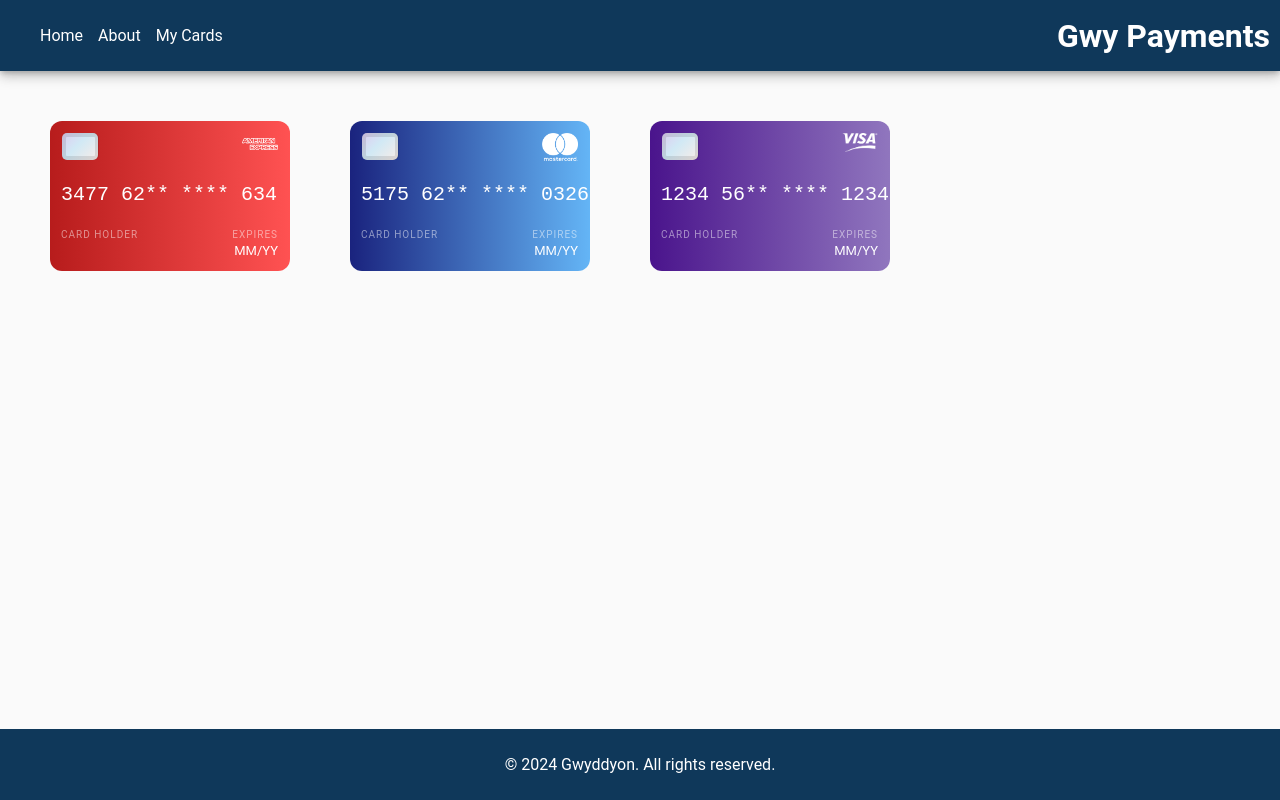
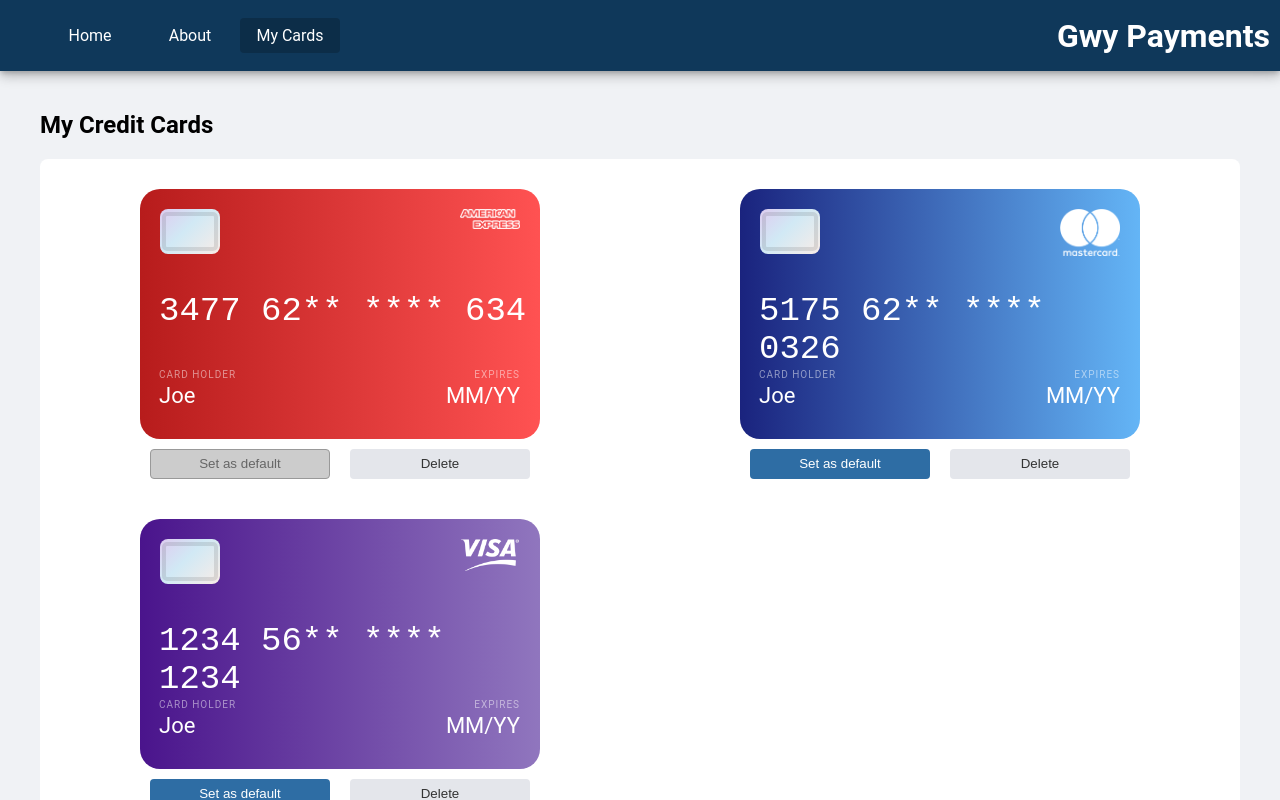
Before and after one commit to Gwyddyonx/gwy-payment, a React (Create React App) app: page / in a window 1280 px wide. Shown: the top 800 px of the page. Built offline with nearby package versions, Linux system fonts and the light colour scheme.

Commit message:
my cards designs + buttons

```diff
--- a/src/App.css
+++ b/src/App.css
@@ -4,11 +4,12 @@
   /* También puedes usar format('opentype') o format('woff') dependiendo del formato de la fuente */
 }
 
-html, body {
+html,
+body {
   margin: 0;
   padding: 0;
   font-family: 'Roboto', sans-serif;
-  background-color: #fafafa;
+  background-color: #F0F2F5;
   min-height: 100vh;
 }
 
@@ -27,7 +28,7 @@ html, body {
   color: #fff;
 }
 
-nav{
+nav {
   margin-left: 30px;
 }
 
@@ -35,23 +36,37 @@ nav ul {
   list-style: none;
   padding: 0;
   display: flex;
+  margin-top: 8px;
+  margin-bottom: 8px;
 }
 
 nav li {
-  margin-right: 15px;
+  width: 100px;
+  align-items: center;
+  text-align: center;
+  height: 35px;
+  border-radius: 4px;
+  display: flex;
+}
+
+.menu-selected {
+  background: rgba(0, 0, 0, .2);
 }
 
 nav a {
   text-decoration: none;
   color: #fff;
   transition: color 0.3s ease;
+  width: 100%;
 }
 
 nav a:hover {
-  color: #4c545a;
+  color: #b6b6b6;
 }
 
 .content {
+  max-width: 1280px;
+  margin: auto;
   padding: 20px;
   display: flex;
   flex-direction: column;
@@ -66,16 +81,98 @@ nav a:hover {
 }
 
 .footer {
-  background-color: #0F385A;/*#673ab7;*/
+  background-color: #0F385A;
+  /*#673ab7;*/
   padding: 10px;
   text-align: center;
   color: #fff;
 }
 
-.my-cards{
+.my-cards {
   display: flex;
+  flex-wrap: wrap;
 }
 
-.card-container{
-  margin: 30px;
+.card-container {
+  margin-top: 30px;
+  width: 50%;
 }
+
+.card-credits {
+  background: #fff;
+  border-radius: 8px;
+  position: relative;
+}
+
+.btn{
+  min-width: 100px;
+  min-height: 30px;
+  background: #2e6da4;
+  color: #fff;
+  border: none;
+  border-radius: 4px;
+}
+
+.btn-w{
+  min-width: 100px;
+  min-height: 30px;
+  background: #fff;
+  color: #000;
+  border: none;
+  border-radius: 4px;
+}
+
+.btn:hover{
+  cursor: pointer;
+  opacity: 0.8;
+  color: #e4e4e4;
+}
+
+.default-button{
+  width: 30%;
+  margin: 10px;
+  display: block;
+  margin-top: 10px;
+}
+
+.default-button:disabled,
+.default-button[disabled]{
+  border: 1px solid #999999;
+  background-color: #cccccc;
+  color: #666666;
+}
+
+.delete-button{
+  background: #E4E6EB;
+  width: 30%;
+  margin: 10px;
+  display: block;
+  margin-top: 10px;
+  color: #333333;
+}
+
+.delete-button:hover{
+  background: #bec0c5;
+  color: #000000;
+}
+
+.card-options{
+  display: flex;
+  flex-wrap: nowrap;
+  justify-content: center;
+}
+
+
+.new-card-button{
+
+}
+
+.save-button{
+  margin: 20px;
+}
+
+.options-container{
+  display: flex;
+  align-items: center;
+  justify-content: flex-end;
+}
--- a/src/components/CreditCard.css
+++ b/src/components/CreditCard.css
@@ -3,6 +3,7 @@
   width: 400px;
   height: 250px;
   border-radius: 20px;
+  margin:auto;
 
   &.small {
     width: 240px;
--- a/src/components/Main.js
+++ b/src/components/Main.js
@@ -4,21 +4,40 @@ import { MyCards } from './MyCards'
 
 export const Main = () => {
 
+    const handleOptionChange = (option) => {
+        setSelectedOption(option);
+    };
+
+    const [selectedOption, setSelectedOption] = useState('MyCards');
+
+    const renderContent = () => {
+        switch (selectedOption) {
+            case 'Home':
+                return <div>Home Content</div>;
+            case 'About':
+                return <div>About Content</div>;
+            case 'MyCards':
+                return <MyCards />;
+            default:
+                return <div>No content available</div>;
+        }
+    };
+
     return (
         <div class='main-container'>
             <div class="toolbar">
                 <nav>
                     <ul>
-                        <li><a href="#">Home</a></li>
-                        <li><a href="#">About</a></li>
-                        <li><a href="#">My Cards</a></li>
+                        <li className={selectedOption == 'Home' ? 'menu-selected' : ''}><a href="#" onClick={() => handleOptionChange('Home')}>Home</a></li>
+                        <li className={selectedOption == 'About' ? 'menu-selected' : ''}><a href="#" onClick={() => handleOptionChange('About')}>About</a></li>
+                        <li className={selectedOption == 'MyCards' ? 'menu-selected' : ''}><a href="#" onClick={() => handleOptionChange('MyCards')}>My Cards</a></li>
                     </ul>
                 </nav>
                 <h1>Gwy Payments</h1>
             </div>
 
             <div class="content">
-                <MyCards></MyCards>
+                {renderContent()}
             </div>
 
             <footer class="footer">
--- a/src/components/MyCards.js
+++ b/src/components/MyCards.js
@@ -30,21 +30,24 @@ export const MyCards = () => {
                     "franchise": "visa",
                     "mask": "347762******634",
                     "created": "01/02/2024",
-                    "default": false
+                    "default": false,
+                    "name": "Joe"
                 },
                 {
                     "token": "5bc54383eb77b33b2079035",
                     "franchise": "visa",
                     "mask": "517562******0326",
                     "created": "01/02/2024",
-                    "default": true
+                    "default": true,
+                    "name": "Joe"
                 },
                 {
                     "token": "5bc54383eb77b33b2079035",
                     "franchise": "visa",
                     "mask": "123456******1234",
                     "created": "01/02/2024",
-                    "default": true
+                    "default": true,
+                    "name": "Joe"
                 }
             ]
         }
@@ -55,15 +58,27 @@ export const MyCards = () => {
     }, [])
 
     return (
+        <div >
+            <h2>My Credit Cards</h2>
+            <div className='card-credits'>
                 <div class="my-cards">
                     {
                         cards.map((card, index) => (
                             <div className='card-container'>
-                        <CreditCard creditCard={card} key={index} size='S' colorCard=''></CreditCard>
+                                <CreditCard creditCard={card} key={index} size='M' colorCard=''></CreditCard>
+                                <div className='card-options'>
+                                    <button disabled={!card.default} className='default-button btn'>Set as default</button>
+                                    <button className='delete-button btn'>Delete</button>
+                                </div>
                             </div>
                         ))
                     }
-
+                </div>
+                <div className='options-container'>
+                    <button className='new-card-button btn'>New card</button>
+                    <button className='save-button btn'>Save</button>
+                </div>
+            </div>
         </div>
     )
 }
```
Lines whose indentation alone changed are shown as unchanged.
